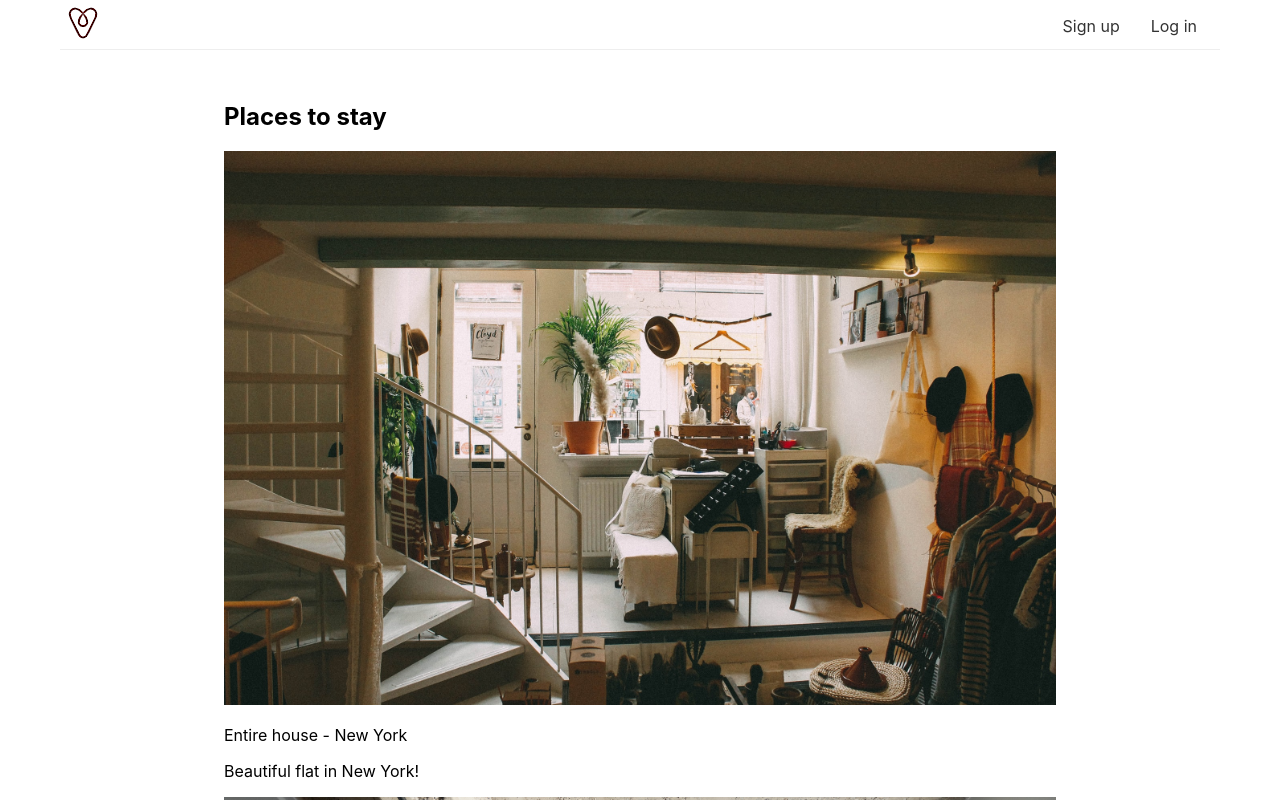
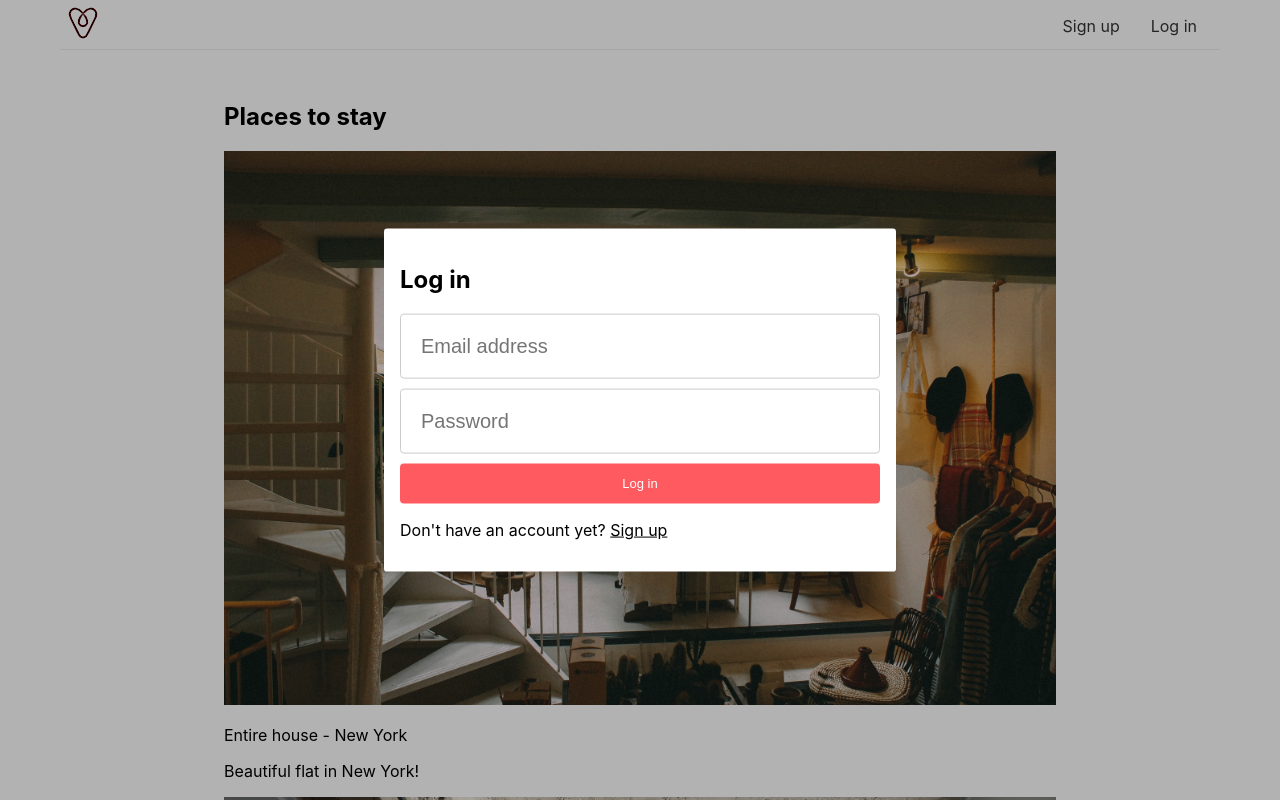
Before and after one commit to mbelenmontoya/airbnb-clone, a Next.js app: page / in a window 1280 px wide. Shown: the top 800 px of the page. Built offline with nearby package versions, Linux system fonts and the light colour scheme.

Commit message:
login singup forms

```diff
--- a/components/Layout.js
+++ b/components/Layout.js
@@ -1,11 +1,38 @@
-import Header from './Header'
+import Header from "./Header";
+import { useState } from "react";
+import Modal from "./Modal";
+import LoginModal from "./LoginModal";
+import RegistrationModal from "./RegistrationModal";
 
 export default function Layout(props) {
+  const [showModal, setShowModal] = useState(true);
+  const [showLoginModal, setShowLoginModal] = useState(true);
+  const [showRegistrationModal, setShowRegistrationModal] = useState(false);
+
   return (
     <div>
       <Header />
       <main>{props.content}</main>
-
+      {showModal && (
+        <Modal close={() => setShowModal(false)}>
+          {showLoginModal && (
+            <LoginModal
+              showSignup={() => {
+                setShowRegistrationModal(true);
+                setShowLoginModal(false);
+              }}
+            />
+          )}
+          {showRegistrationModal && (
+            <RegistrationModal
+              showLogin={() => {
+                setShowRegistrationModal(false);
+                setShowLoginModal(true);
+              }}
+            />
+          )}
+        </Modal>
+      )}
       <style jsx>{`
         main {
           position: relative;
@@ -17,5 +44,5 @@ export default function Layout(props) {
         }
       `}</style>
     </div>
-    )
+  );
 }
--- /dev/null
+++ b/components/LoginModal.js
@@ -0,0 +1,25 @@
+export default function LoginModal(props) {
+  return (
+    <>
+      <h2>Log in</h2>
+      <div>
+        <form
+          onSubmit={(event) => {
+            alert("Log in!");
+            event.preventDefault();
+          }}
+        >
+          <input id="email" type="email" placeholder="Email address" />
+          <input id="password" type="password" placeholder="Password" />
+          <button>Log in</button>
+          <p>
+            Don't have an account yet?{" "}
+            <a href="javascript:;" onClick={() => props.showSignup()}>
+              Sign up
+            </a>
+          </p>
+        </form>
+      </div>
+    </>
+  );
+}
--- /dev/null
+++ b/components/Modal.js
@@ -0,0 +1,36 @@
+export default function Modal(props) {
+  return (
+    <div className="nav-container">
+      <div
+        className="modal-background"
+        onClick={() => props.close()}
+      ></div>
+
+      <div className="modal">{props.children}</div>
+      <style jsx global>{`
+        .modal-background {
+          position: fixed;
+          top: 0;
+          left: 0;
+          width: 100%;
+          height: 100%;
+          background: rgba(0, 0, 0, 0.3);
+        }
+
+        .modal {
+          position: absolute;
+          left: 50%;
+          top: 50%;
+          width: calc(100vw - 4em);
+          max-width: 32em;
+          max-height: calc(100vh - 4em);
+          overflow: auto;
+          transform: translate(-50%, -50%);
+          padding: 1em;
+          border-radius: 0.2em;
+          background: white;
+        }
+      `}</style>
+    </div>
+  );
+}
--- /dev/null
+++ b/components/RegistrationModal.js
@@ -0,0 +1,30 @@
+export default function RegistrationModal(props) {
+  return (
+    <>
+      <h2>Sign up</h2>
+      <div>
+        <form
+          onSubmit={(event) => {
+            alert("Sign up!");
+            event.preventDefault();
+          }}
+        >
+          <input id="email" type="email" placeholder="Email address" />
+          <input id="password" type="password" placeholder="Password" />
+          <input
+            id="passwordconfirmation"
+            type="password"
+            placeholder="Enter password again"
+          />
+          <button>Sign up</button>
+          <p>
+            Already have an account?{" "}
+            <a href="javascript:;" onClick={() => props.showLogin()}>
+              Log in
+            </a>
+          </p>
+        </form>
+      </div>
+    </>
+  );
+}
--- a/styles/globals.css
+++ b/styles/globals.css
@@ -10,9 +10,32 @@ body {
 
 a {
   color: inherit;
-  text-decoration: none;
 }
 
 * {
   box-sizing: border-box;
 }
+
+button {
+  background-color: rgb(255, 90, 95);
+  color: white;
+  font-size: 13px;
+  width: 100%;
+  border: none;
+  height: 40px;
+  border-radius: 4px;
+  cursor: pointer;
+}
+
+input[type='text'],
+input[type='email'],
+input[type='password'] {
+  display: block;
+  padding: 20px;
+  font-size: 20px !important;
+  width: 100%;
+  border: 1px solid #ccc;
+  border-radius: 4px;
+  box-sizing: border-box;
+  margin-bottom: 10px;
+}
```
Also changed, not shown: pages/houses/[id].js (+0 -10 lines), 1 other file (tests, documents, lock files or other folders). Lines whose indentation alone changed are shown as unchanged.
